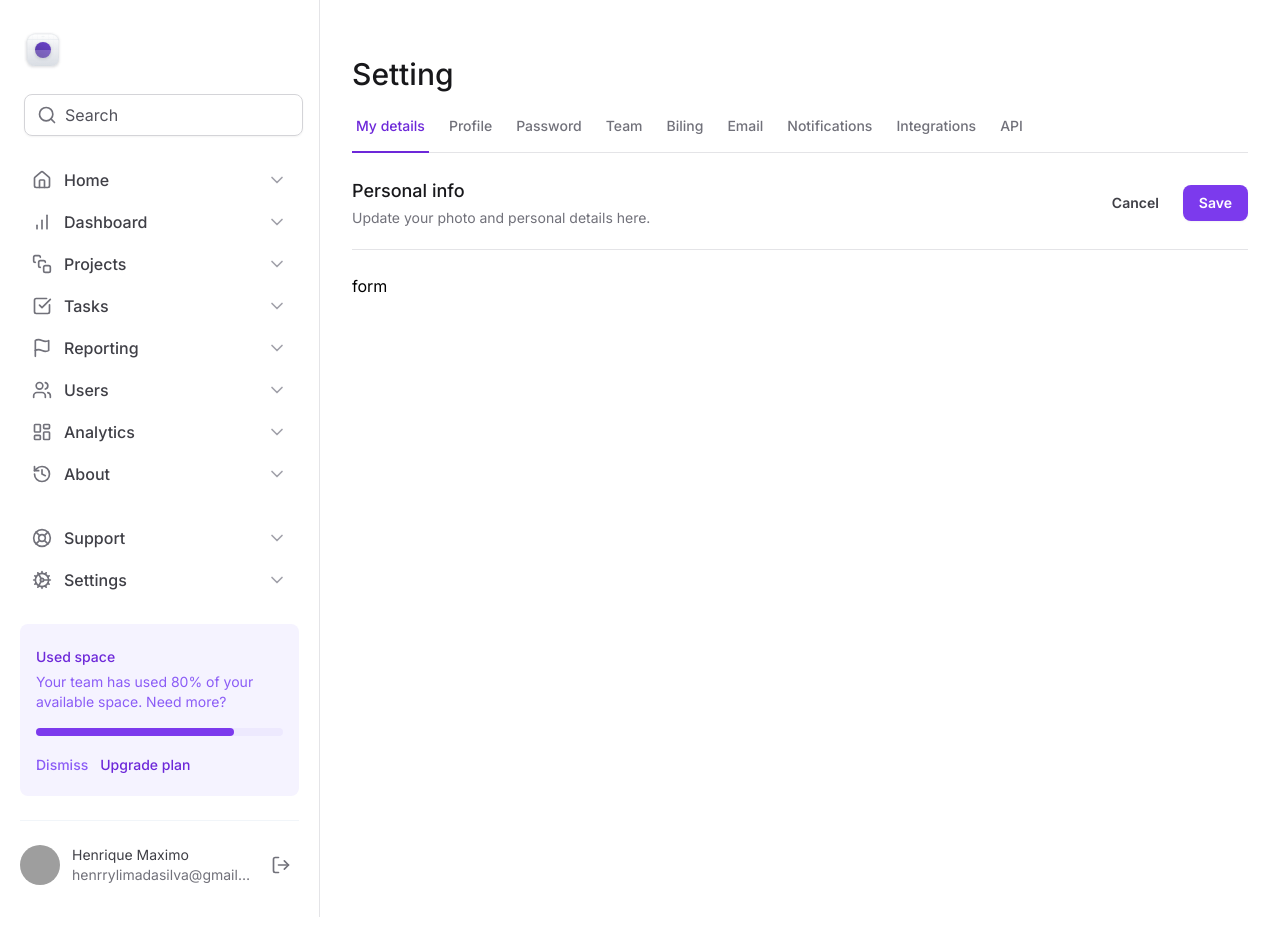
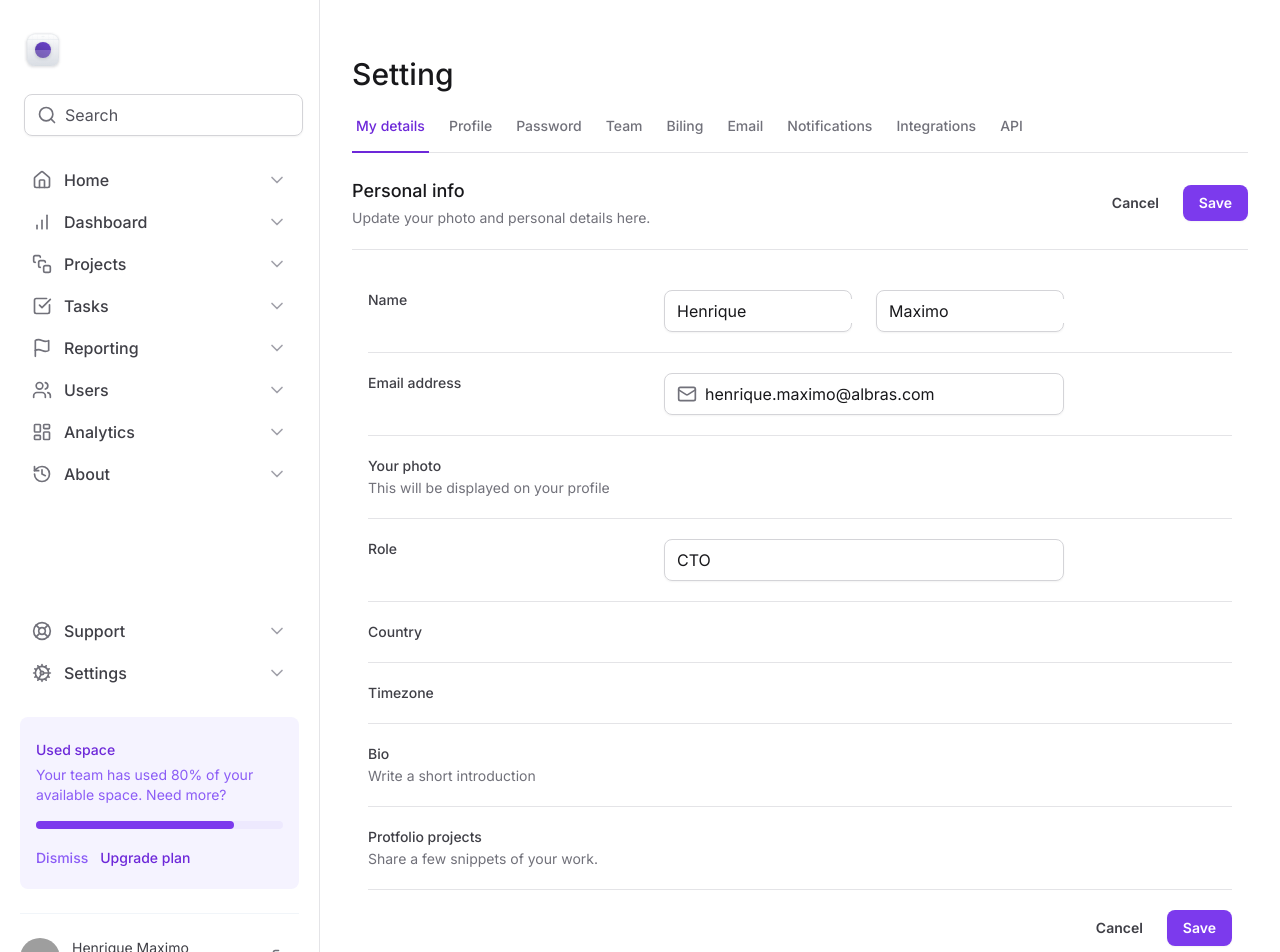
Before and after one commit to Henrry-Maximo/tailwind-next-rocketseat, a Next.js app: page / in a window 1280 px wide. Shown: the top 952 px of the page. Before the commit the page ends 917 px from the top, so only its background shows below. Built offline with nearby package versions, Linux system fonts and the light colour scheme; grey boxes are pictures that could not be loaded.

Commit message:
✨ feat: ad fields of form / 🎨 style: add style at form

```diff
--- a/src/app/page.tsx
+++ b/src/app/page.tsx
@@ -1,4 +1,6 @@
 import { SettingsTabs } from '@/components/SettingsTabs'
+import * as Input from '../components/Input/Input'
+import { Mail } from 'lucide-react'
 
 export default function Home() {
   return (
@@ -33,8 +35,130 @@ export default function Home() {
           </div>
         </div>
 
-        <form id="settings" action="" className="mt-6 flex w-full flex-col">
-          form
+        <form
+          id="settings"
+          action=""
+          className="mt-6 flex w-full flex-col gap-5 divide-y divide-zinc-200 p-4"
+        >
+          <div className="grid-cols-form grid gap-3">
+            <label
+              htmlFor="firstName"
+              className="text-sm font-medium text-zinc-700"
+            >
+              Name
+            </label>
+            <div className="grid grid-cols-2 gap-6">
+              <Input.Root>
+                <Input.Control
+                  id="firstName"
+                  defaultValue={'Henrique'}
+                ></Input.Control>
+              </Input.Root>
+              <Input.Root>
+                <Input.Control defaultValue={'Maximo'}></Input.Control>
+              </Input.Root>
+            </div>
+          </div>
+
+          <div className="grid-cols-form grid gap-3 pt-5">
+            <label
+              htmlFor="email"
+              className="text-sm font-medium text-zinc-700"
+            >
+              Email address
+            </label>
+            <Input.Root>
+              <Input.Prefix>
+                <Mail className="h-5 w-5 text-zinc-500" />
+              </Input.Prefix>
+              <Input.Control
+                id="email"
+                type="email"
+                defaultValue={'henrique.maximo@albras.com'}
+              ></Input.Control>
+            </Input.Root>
+          </div>
+
+          <div className="grid-cols-form grid gap-3 pt-5">
+            <label
+              htmlFor="email"
+              className="text-sm font-medium text-zinc-700"
+            >
+              Your photo
+              <span className="mt-0.5 block text-sm font-normal text-zinc-500">
+                This will be displayed on your profile
+              </span>
+            </label>
+            <div></div>
+          </div>
+
+          <div className="grid-cols-form grid gap-3 pt-5">
+            <label htmlFor="role" className="text-sm font-medium text-zinc-700">
+              Role
+            </label>
+            <Input.Root>
+              <Input.Control id="role" defaultValue={'CTO'}></Input.Control>
+            </Input.Root>
+          </div>
+
+          <div className="grid-cols-form grid gap-3 pt-5">
+            <label
+              htmlFor="country"
+              className="text-sm font-medium text-zinc-700"
+            >
+              Country
+            </label>
+            <div></div>
+          </div>
+
+          <div className="grid-cols-form grid gap-3 pt-5">
+            <label
+              htmlFor="timezone"
+              className="text-sm font-medium text-zinc-700"
+            >
+              Timezone
+            </label>
+            <div></div>
+          </div>
+
+          <div className="grid-cols-form grid gap-3 pt-5">
+            <label htmlFor="bio" className="text-sm font-medium text-zinc-700">
+              Bio
+              <span className="mt-0.5 block text-sm font-normal text-zinc-500">
+                Write a short introduction
+              </span>
+            </label>
+            <div></div>
+          </div>
+
+          <div className="grid-cols-form grid gap-3 pt-5">
+            <label
+              htmlFor="projects"
+              className="text-sm font-medium text-zinc-700"
+            >
+              Protfolio projects
+              <span className="mt-0.5 block text-sm font-normal text-zinc-500">
+                Share a few snippets of your work.
+              </span>
+            </label>
+            <div></div>
+          </div>
+
+          <div className="flex items-center justify-end gap-2 pt-5">
+            <button
+              type="button"
+              form=""
+              className="shadow-smborder rounded-lg border-zinc-300 px-4 py-2 text-sm font-semibold text-zinc-700 hover:bg-zinc-50"
+            >
+              Cancel
+            </button>
+            <button
+              type="submit"
+              className="rounded-lg bg-violet-600 px-4 py-2 text-sm font-semibold text-white shadow-sm hover:bg-violet-600"
+            >
+              Save
+            </button>
+          </div>
         </form>
       </div>
     </>
--- a/tailwind.config.ts
+++ b/tailwind.config.ts
@@ -7,6 +7,7 @@ const config: Config = {
       gridTemplateColumns: {
         app: 'minmax(18rem, 20rem) 1fr',
         profile: 'max-content 1fr min-content',
+        form: 'minmax(7.5rem, 17.5rem) minmax(25rem, 1fr) minmax(0, 15rem)',
       },
       colors: {
         purple: '#8257e6',
```
